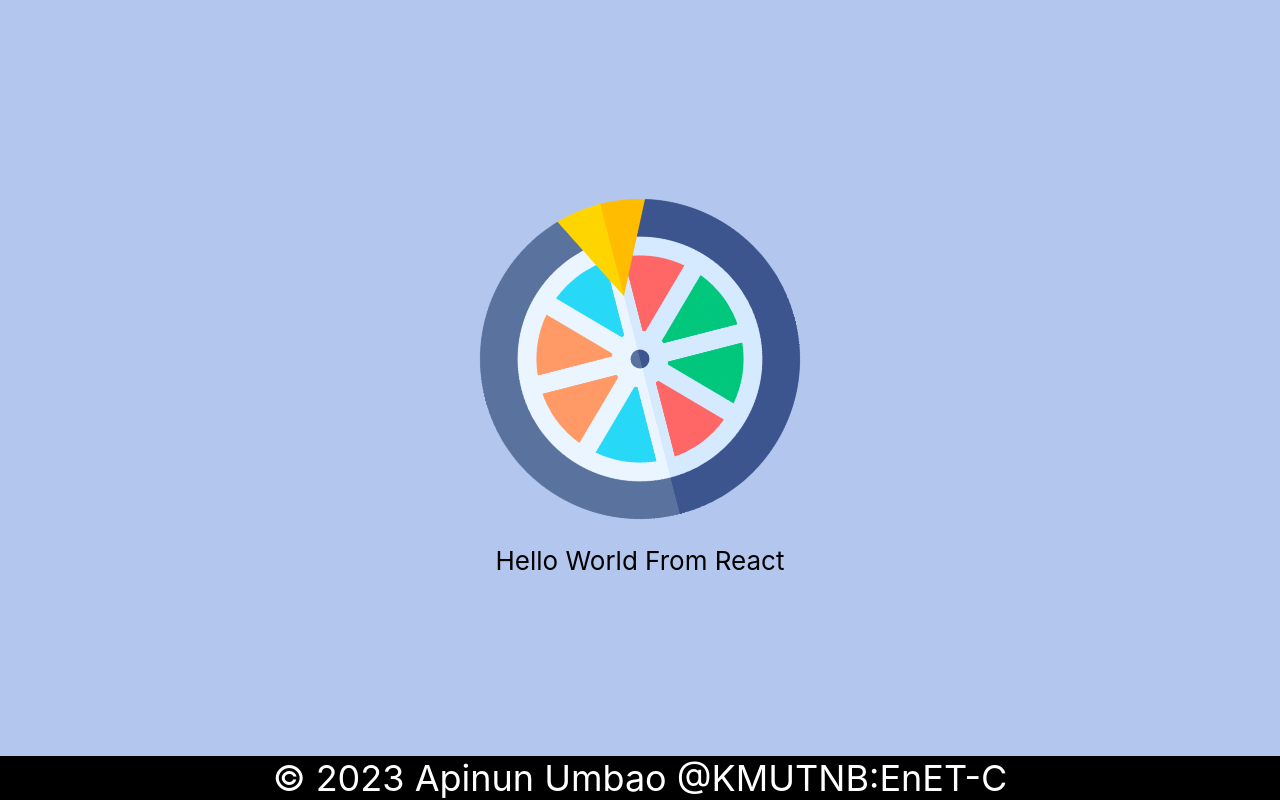
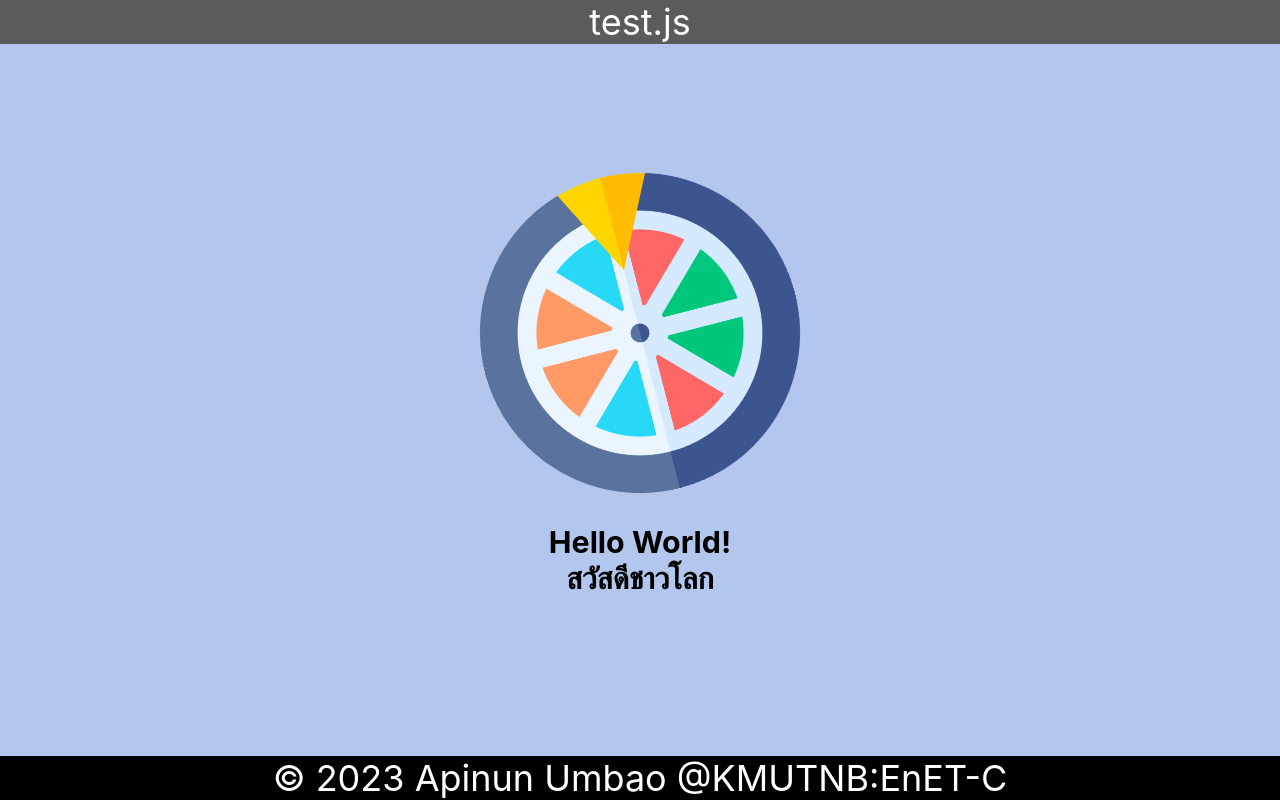
Before and after one commit to NoteAP00/ReactClass_KMUTNB, a React (Create React App) app in the folder app1/: page / in a window 1280 px wide. Built offline with nearby package versions, Linux system fonts and the light colour scheme.

Commit message:
change h3

```diff
--- a/app1/src/App.css
+++ b/app1/src/App.css
@@ -16,7 +16,18 @@ html, body {
     animation: App-logo-spin infinite 500ms linear;
   }
 }
-
+.App-nav{
+  background-color: black;
+  color: #ffffff;
+  position: fixed;
+  left: 0;
+  top: 0;
+  width: 100%;
+  background-color: rgb(92, 90, 90);
+  color: white;
+  text-align: center;
+  font-size: calc(20px + 2vmin);
+}
 .App-header {
   background-color: #b3c7ee;
   min-height: 100vh;
--- a/app1/src/test.js
+++ b/app1/src/test.js
@@ -1,15 +1,14 @@
 import './App.css';
 import logo from './img/windmill.png';
-
+import React from 'react';
 
 function main() {
   return (
     <div className="App">
+      <nav className="App-nav">test.js</nav>
       <header className="App-header">
       <img src={logo} className="App-logo" alt="logo" />
-        <p>
-           Hello World From React
-        </p>
+        <h3>Hello World! <br/> สวัสดีชาวโลก </h3>
       </header>
       <footer className='App-footer'>
         © 2023 Apinun Umbao @KMUTNB:EnET-C
```
